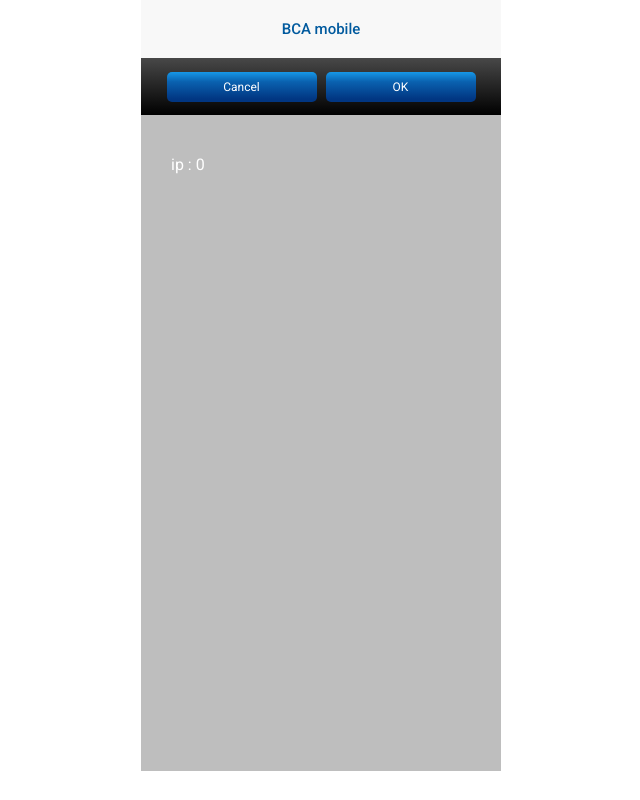
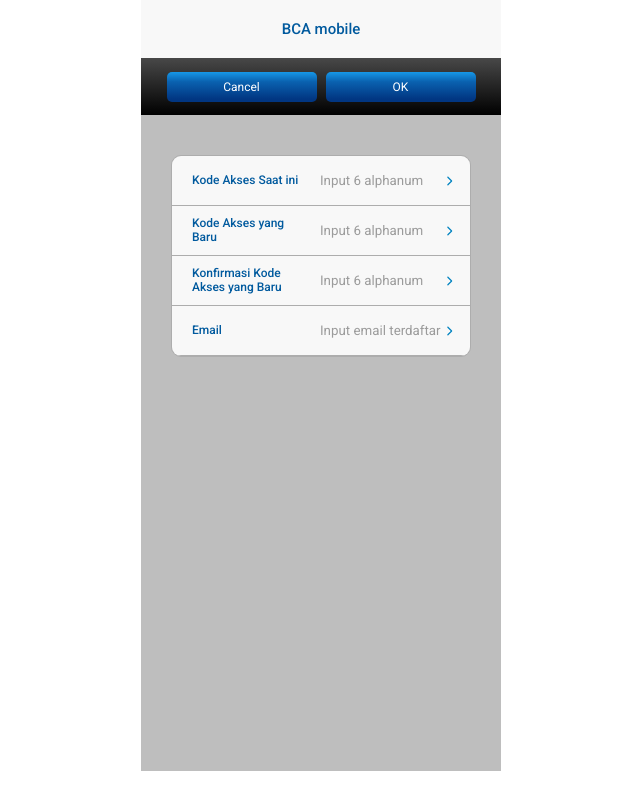
Before and after one commit to Akbaroke/MERNSTACK-mBanking, a React (Create React App) app in the folder frontend/: page /gantiKode in a window 1280 px wide. Shown: the whole page, without its empty margins (319-959 px from the left). Built offline with nearby package versions, Linux system fonts and the light colour scheme; no server answers.

Commit message:
update ...

```diff
--- a/frontend/src/components/TopbarBtn.css
+++ /dev/null
@@ -1,27 +0,0 @@
-.topbar-btn{
-  width: 100%;
-  height: 57px;
-  background: linear-gradient(180deg, rgba(72,72,72,1) 0%, rgba(0,0,0,1) 100%);
-  display: flex;
-  flex-direction: row;
-  align-items: center;
-  justify-content: center;
-  gap: 9px;
-}
-
-.topbar-btn > a{
-  width: 150px;
-  height: 30px;
-  border-radius: 5px;
-  background: linear-gradient(180deg, rgba(22,152,232,1) 0%, rgba(10,98,176,1) 32%, rgba(1,54,130,1) 90%);
-  color: #fff;
-  font-size: 12px;
-  text-align: center;
-  padding: 8px;
-  cursor: pointer;
-}
-
-.topbar-btn > a:active{
-  color: #015A9E;
-  background: #E6E6E6;
-}
--- a/frontend/src/components/TopbarBtn.jsx
+++ /dev/null
@@ -1,14 +0,0 @@
-import React from 'react'
-import { Link } from 'react-router-dom'
-import './TopbarBtn.css'
-
-function TopbarBtn() {
-  return (
-    <div className='topbar-btn'>
-      <Link to='/'>Cancel</Link>
-      <Link to='/'>OK</Link>
-    </div>
-  )
-}
-
-export default TopbarBtn
--- a/frontend/src/pages/GantiKode/GantiKode.css
+++ b/frontend/src/pages/GantiKode/GantiKode.css
@@ -1,3 +1,34 @@
+.topbar-btn{
+  width: 100%;
+  height: 57px;
+  background: linear-gradient(180deg, rgba(72,72,72,1) 0%, rgba(0,0,0,1) 100%);
+  display: flex;
+  flex-direction: row;
+  align-items: center;
+  justify-content: center;
+  gap: 9px;
+}
+
+.topbar-btn > a,
+.topbar-btn > div{
+  width: 150px;
+  height: 30px;
+  border-radius: 5px;
+  background: linear-gradient(180deg, rgba(22,152,232,1) 0%, rgba(10,98,176,1) 32%, rgba(1,54,130,1) 90%);
+  color: #fff;
+  font-size: 12px;
+  text-align: center;
+  padding: 8px;
+  cursor: pointer;
+}
+
+.topbar-btn > a:active,
+.topbar-btn > div:active{
+  color: #015A9E;
+  background: #E6E6E6;
+}
+
+
 .ganti-kode{
   background-color: #bebebe;
   width: 100%;
@@ -11,3 +42,52 @@
     min-height: 682px;
   }
 }
+
+.card-formKode{
+  max-width: 309px;
+  border-radius: 10px;
+  overflow: hidden;
+  border: 1px solid #ADADAD;
+}
+
+.input-formKode{
+  width: 100%;
+  height: 50px;
+  display: flex;
+  justify-content: space-between;
+  gap: 10px;
+  background-color: #F8F8F8;
+  border-bottom: 1px solid #ADADAD;
+  padding: 5px 10px 6px 20px;
+  align-items: center;
+}
+
+.input-formKode > p {
+  max-width: 110px;
+  color: #015A9E;
+  font-weight: 500;
+  font-size: 12px;
+}
+
+.input-formKode > div {
+  width: 140px;
+  height: 100%;
+}
+
+.input-formKode > div > input{
+  width: 90%;
+  height: 100%;
+  background-color: transparent;
+  border: none;
+  outline: none;
+}
+
+.input-formKode > div > input::placeholder{
+  opacity: 0.7;
+}
+
+.icon-formKode{
+  position: relative;
+  color: #0284C1;
+  font-size: 10px;
+}
--- a/frontend/src/pages/GantiKode/GantiKode.jsx
+++ b/frontend/src/pages/GantiKode/GantiKode.jsx
@@ -1,10 +1,25 @@
 import React, { useEffect, useState } from 'react'
+import TopbarPolos from '../../components/TopbarPolos';
+import { FontAwesomeIcon } from '@fortawesome/react-fontawesome'
+import { faChevronRight } from "@fortawesome/free-solid-svg-icons";
+import BtnBig from '../../components/BtnBig';
+import Btn from '../../components/Btn';
+import { Link, useNavigate } from 'react-router-dom';
+import Logout from '../Logout';
+import axios from 'axios';
 import './GantiKode.css'
-import TopbarBtn from '../../components/TopbarBtn';
-import TopbarPolos from '../../components/TopbarPolos';
 
 function GantiKode() {
+  const [msg, setMsg] = useState('');
+  const [popupInput, setPopupInput] = useState("none");
+  const [popupError, setPopupError] = useState("none");
   const [ip, setIp] = useState('0')
+  const [kodeAksesLama, setKodeAksesLama] = useState('')
+  const [kodeAksesBaru, setKodeAksesBaru] = useState('')
+  const [konfKodeAksesBaru, setKonfKodeAksesBaru] = useState('')
+  const [email, setEmail] = useState('')
+  const [pin, setPin] = useState('')
+  const navigate = useNavigate();
 
   const getDataIp = async () => {
     const response = await fetch('https://ipwho.is/');
@@ -12,16 +27,123 @@
     setIp(ipcode.ip)
   }
 
-  useEffect(()=>{
+  useEffect(() => {
     getDataIp()
+    Logout()
   })
+
+  const gantiKodeAkses = async() => {
+    if(pin.length !== 6){
+      setMsg("107 - PIN harus 6 berisi huruf.");
+      setPin('')
+      handlePopupInput()
+      handlePopupError()
+      return false
+    }
+
+    try {
+      await axios.post('http://localhost:5000/gantikode', {
+        kodeLama: kodeAksesLama,
+        kodeBaru: kodeAksesBaru,
+        konfirmKodeBaru: kodeAksesBaru,
+        pin: pin,
+        email: email,
+        ip_address: ip
+      })
+      clearInput()
+      handlePopupInput()
+      navigate("/home")
+
+    } catch (error) {
+      clearInput()
+      console.log(error.response.data.msg);
+      setMsg(error.response.data.msg);
+      handlePopupInput()
+      handlePopupError()
+    }
+  }
+
+  const clearInput = ()=>{
+    setPin('')
+    setKodeAksesLama('')
+    setKodeAksesBaru('')
+    setKonfKodeAksesBaru('')
+    setEmail('')
+  }
+
+  const handlePopupInput =()=>{
+    if(popupInput === 'block') {
+      setPopupInput('none')
+    } else {
+      setPopupInput('block')
+    }
+  }
+  const handlePopupError =()=>{
+    if(popupError === 'block') {
+      setPopupError('none')
+      setMsg('')
+    } else {
+      setPopupError('block')
+    }
+  }
 
   return (
     <div className='container'>
+      <div className="popup-error" style={{display: popupError}}>
+        <div className="card-popup">
+          <p>{msg}</p>
+          <div className="action">
+            <div onClick={handlePopupError}><BtnBig label="Back"/></div>
+          </div>
+        </div>
+      </div>
+      <div className="popup" style={{display: popupInput}}>
+        <div className="card-popup">
+          <p>PIN</p>
+          <input type="text" id='kodeAkses' placeholder='Input PIN anda'
+          value={pin} onChange={e => setPin(e.target.value)}/>
+          <div className="action">
+            <div onClick={handlePopupInput}><Btn label="Cancel"/></div>
+            <div onClick={gantiKodeAkses}><Btn label="OK"/></div>
+          </div>
+        </div>
+      </div>
       <TopbarPolos />
-      <TopbarBtn />
+      <div className='topbar-btn'>
+        <Link to='/' >Cancel</Link>
+        <div onClick={handlePopupInput} >OK</div>
+      </div>
       <div className="ganti-kode">
-      <p>ip : {ip}</p>
+        <div className="card-formKode">
+          <div className="input-formKode">
+            <p>Kode Akses Saat ini</p>
+            <div>
+              <input type="text" placeholder='Input 6 alphanum' value={kodeAksesLama} onChange={e => setKodeAksesLama(e.target.value)}/>
+              <FontAwesomeIcon className='icon-formKode' icon={faChevronRight} />
+            </div>
+          </div>
+          <div className="input-formKode">
+            <p>Kode Akses yang Baru</p>
+            <div>
+              <input type="text" placeholder='Input 6 alphanum' value={kodeAksesBaru} onChange={e => setKodeAksesBaru(e.target.value)} />
+              <FontAwesomeIcon className='icon-formKode' icon={faChevronRight} />
+            </div>
+          </div>
+          <div className="input-formKode">
+            <p>Konfirmasi Kode Akses yang Baru</p>
+            <div>
+              <input type="text" placeholder='Input 6 alphanum' value={konfKodeAksesBaru} onChange={e => setKonfKodeAksesBaru(e.target.value)} />
+              <FontAwesomeIcon className='icon-formKode' icon={faChevronRight} />
+            </div>
+          </div>
+          <div className="input-formKode">
+            <p>Email</p>
+            <div>
+              <input type="email" placeholder='Input email terdaftar' value={email} onChange={e => setEmail(e.target.value)} />
+              <FontAwesomeIcon className='icon-formKode' icon={faChevronRight} />
+            </div>
+          </div>
+        </div>
       </div>
     </div>
   )
--- a/frontend/src/pages/Login/Login.jsx
+++ b/frontend/src/pages/Login/Login.jsx
@@ -8,6 +8,7 @@
 import Btn from '../../components/Btn'
 import axios from 'axios';
 import BtnBig from '../../components/BtnBig'
+import Logout from '../Logout'
 
 
 const Login = () => {
@@ -26,16 +27,8 @@
 
   useEffect( () => {
     getDataIp()
-    logout()
+    Logout()
   })
-
-  const logout = async() =>{
-    try {
-      await axios.delete('http://localhost:5000/logout')
-    } catch (error) {
-      console.log(error);
-    }
-  }
 
   const authKodeAkses = async() =>{
     if(codeAkses.length !== 6){
--- /dev/null
+++ b/frontend/src/pages/Logout.js
@@ -0,0 +1,11 @@
+import axios from 'axios';
+
+async function Logout() {
+  try {
+    await axios.delete('http://localhost:5000/logout')
+  } catch (error) {
+    console.log(error);
+  }
+}
+
+export default Logout
```
Also changed, not shown: 1 other file (tests, documents, lock files or other folders).
